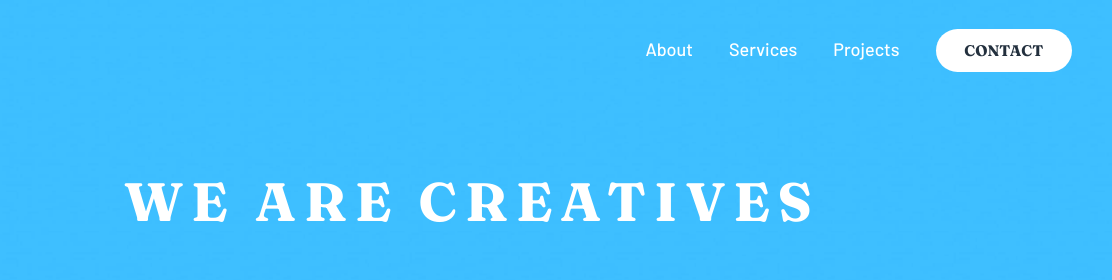
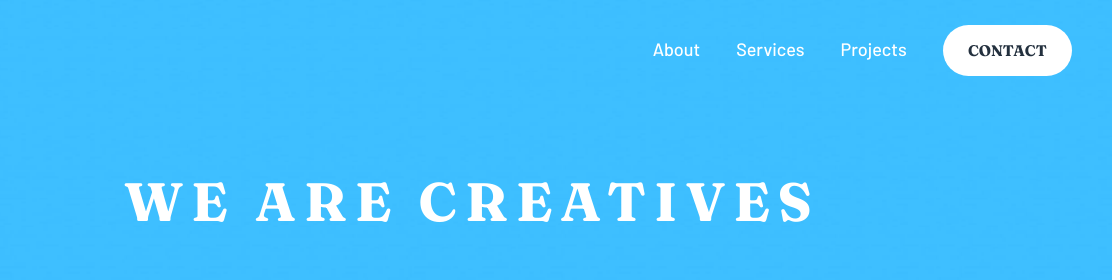
Before and after one commit to dilanrojas/sunnyside-agency-landing-page, a plain HTML site: page index.html in a window 1280 px wide. Shown: the top 280 px of the page, 168-1280 px from the left. Drawn offline with Linux system fonts and the light colour scheme.

Commit message:
padding and height fixes

```diff
--- a/styles.css
+++ b/styles.css
@@ -92,7 +92,7 @@ button {
 /* Contents */
 .pm-header {
   position: relative;
-  height: 690px;
+  height: 720px;
   color: var(--white);
 }
 
@@ -106,7 +106,7 @@ button {
 .pm-nav-list-contact {
   background-color: var(--white);
   color: var(--very-dark-desaturated-blue);
-  padding: .65rem 1.6rem;
+  padding: .9rem 1.4rem;
   border-radius: 30px;
   font-family: var(--ff-heading);
   text-transform: uppercase;
```
